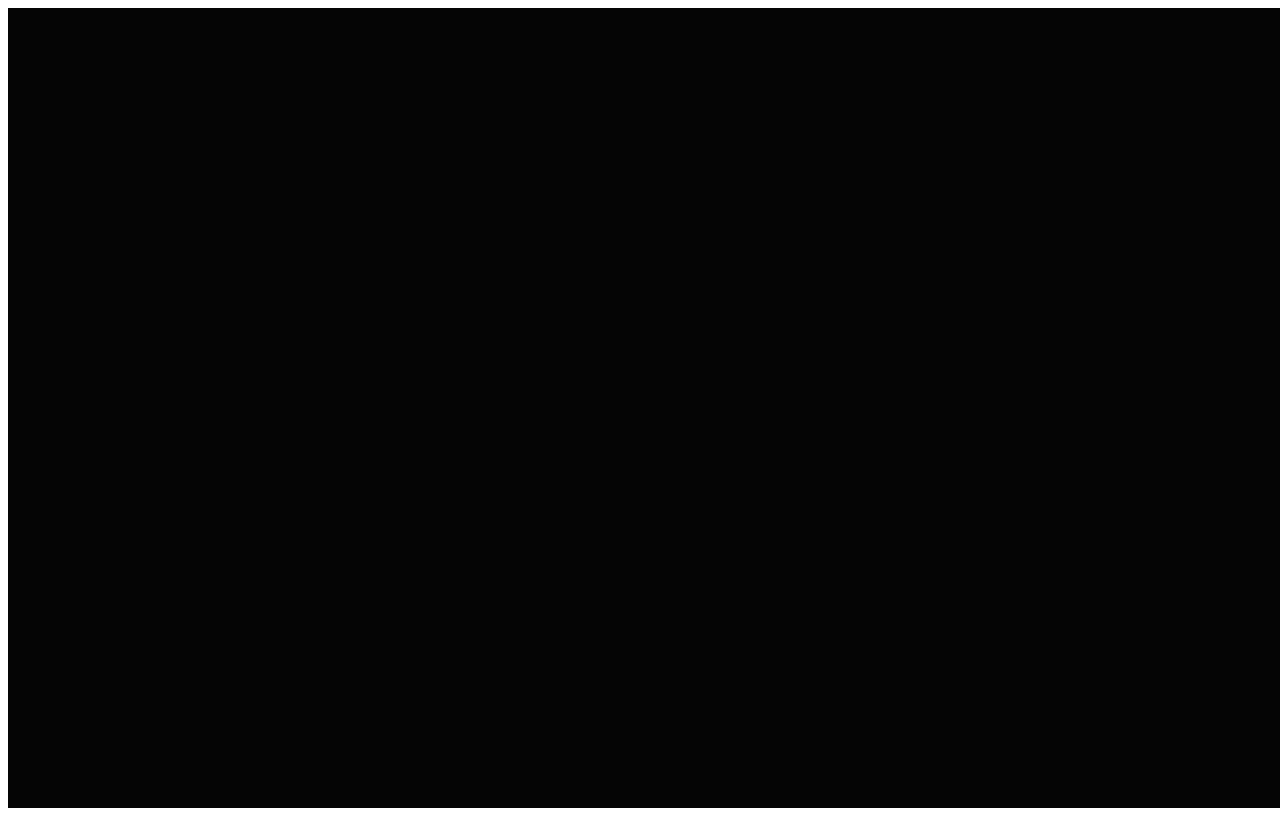
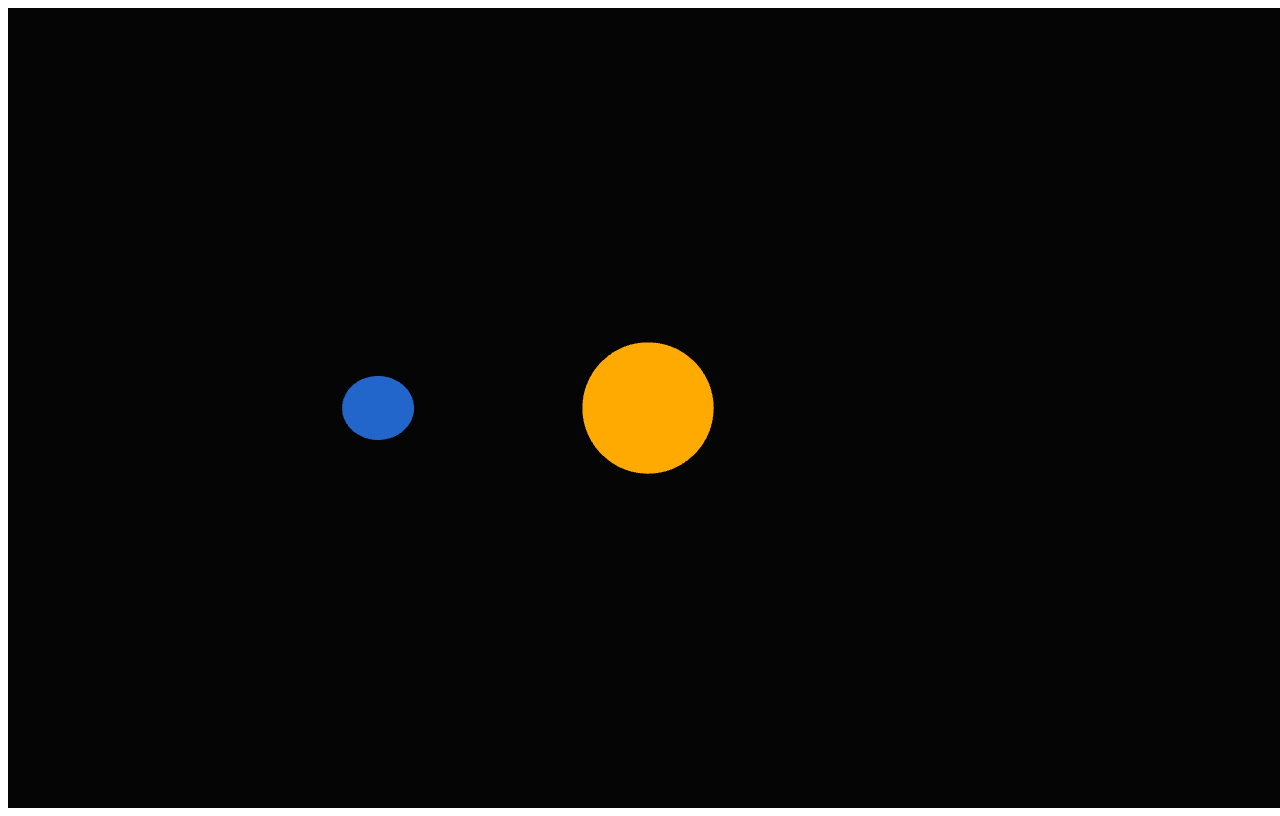
Before and after one commit to Jobuandme/SolarSystemMap, a website built with Vite: page index.html in a window 1280 px wide. Built offline with nearby package versions, Linux system fonts and the light colour scheme.

Commit message:
Add Earth and orbital movement

```diff
--- a/src/main.js
+++ b/src/main.js
@@ -11,15 +11,83 @@ const camera = new THREE.PerspectiveCamera(
     1000
 );
 
-const renderer = new THREE.WebGLRenderer();
+camera.position.z = 8;
+
+const renderer = new THREE.WebGLRenderer({
+    antialias: true
+});
 
 renderer.setSize(window.innerWidth, window.innerHeight);
 
 document.body.appendChild(renderer.domElement);
 
-camera.position.z = 5;
+
+// Sun
+
+const sunGeometry = new THREE.SphereGeometry(1, 32, 32);
+
+const sunMaterial = new THREE.MeshBasicMaterial({
+    color: 0xffaa00
+});
+
+const sun = new THREE.Mesh(
+    sunGeometry,
+    sunMaterial
+);
+
+scene.add(sun);
+
+
+// Earth
+
+const earthGeometry = new THREE.SphereGeometry(0.3, 32, 32);
+
+const earthMaterial = new THREE.MeshBasicMaterial({
+    color: 0x2266cc
+});
+
+const earth = new THREE.Mesh(
+    earthGeometry,
+    earthMaterial
+);
+
+scene.add(earth);
+
+
+// Earth orbit
+
+const orbitGeometry = new THREE.RingGeometry(3.99, 4.01, 128);
+
+const orbitMaterial = new THREE.MeshBasicMaterial({
+    color: 0x444444,
+    side: THREE.DoubleSide
+});
+
+const earthOrbit = new THREE.Mesh(
+    orbitGeometry,
+    orbitMaterial
+);
+
+earthOrbit.rotation.x = Math.PI / 2;
+
+scene.add(earthOrbit);
+
+
+// Animation
+
+let angle = 0;
 
 function animate() {
+    requestAnimationFrame(animate);
+
+    angle += 0.005;
+
+    earth.position.x = Math.cos(angle) * 4;
+    earth.position.z = Math.sin(angle) * 4;
+
+    sun.rotation.y += 0.005;
+    earth.rotation.y += 0.01;
+
     renderer.render(scene, camera);
 }
 
```
Also changed, not shown: index.html (+3 -0 lines).
